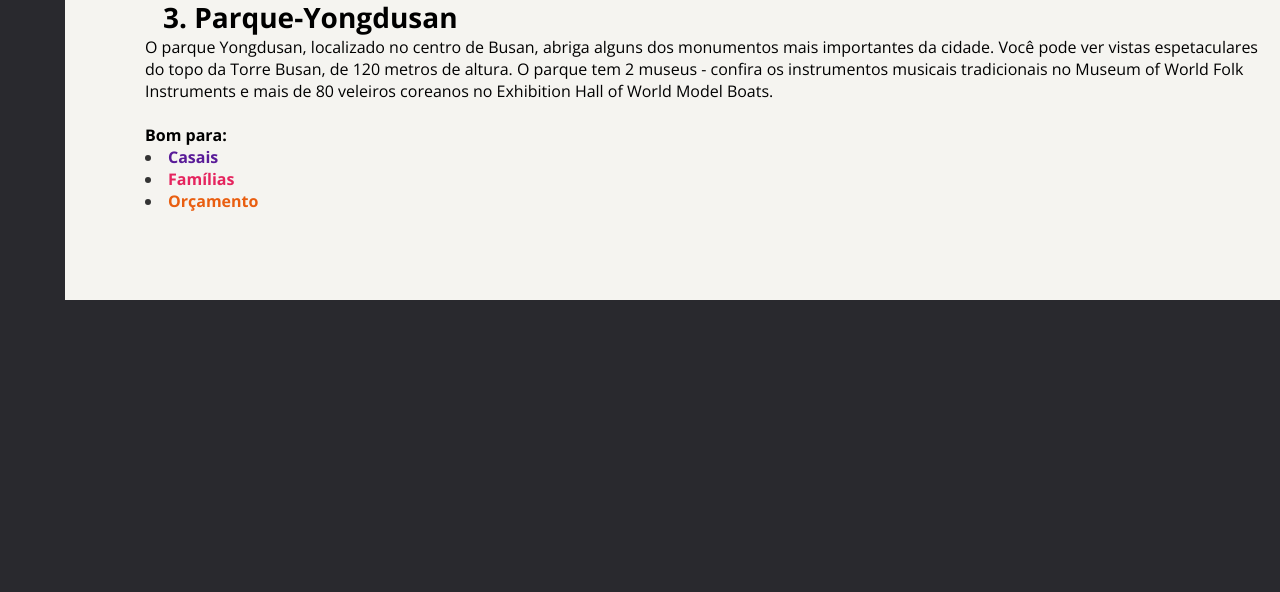
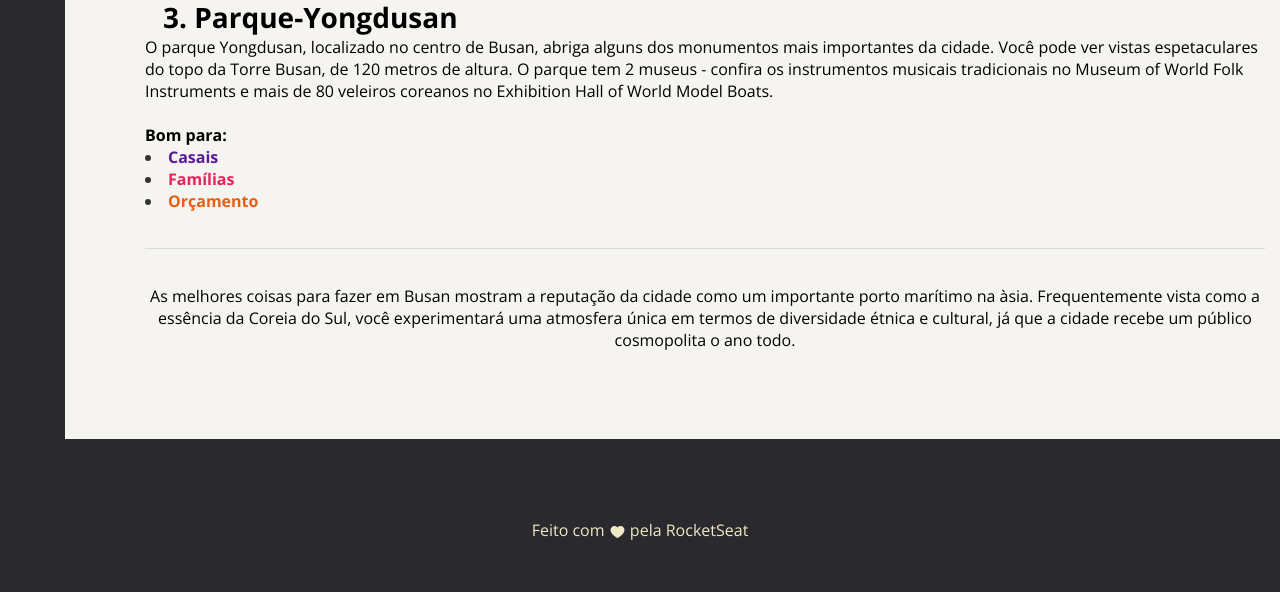
Before and after one commit to kanashirob/desafio-local-turistico, a plain HTML site: page index.html in a window 1280 px wide. Shown: the part 1897-2489 px from the top of the page. Before the commit the page ends 2342 px from the top, so only its background shows below. Drawn offline with nearby package versions, Linux system fonts and the light colour scheme.

Commit message:
inclui texto final e footer

```diff
--- a/index.html
+++ b/index.html
@@ -49,7 +49,9 @@
             </p>
             <img src="assets/Templo-Beomeo-Sa.jpg" alt="imagem do Templo Beomeo-sa" id="content-picture">
             <h3>2. Templo Beomeo-sa</h3>
-                <p class="paragraphs">O templo Beomeo-sa é um dos maiores santuários da Coreia do Sul. Ele está localizado no alto da borda leste da montanha Geumjeongsa e fica distante da agitação da cidade. O Daeungjeon Hall do templo é um exemplo bem preservado da arquitetura da Dinastia Joseon.<br><br>
+            <p class="paragraphs">O templo Beomeo-sa é um dos maiores santuários da Coreia do Sul. Ele está localizado
+                no alto da borda leste da montanha Geumjeongsa e fica distante da agitação da cidade. O Daeungjeon Hall
+                do templo é um exemplo bem preservado da arquitetura da Dinastia Joseon.<br><br>
                 <strong>Bom para:</strong>
             <ul>
                 <li class="li-blue">História</li>
@@ -57,7 +59,10 @@
             </p>
             <img src="assets/Parque-Yongdusan.jpg" alt="imagem do Parque-Yongdusan" id="content-picture">
             <h3>3. Parque-Yongdusan</h3>
-                <p class="paragraphs">O parque Yongdusan, localizado no centro de Busan, abriga alguns dos monumentos mais importantes da cidade. Você pode ver vistas espetaculares do topo da Torre Busan, de 120 metros de altura. O parque tem 2 museus - confira os instrumentos musicais tradicionais no Museum of World Folk Instruments e mais de 80 veleiros coreanos no Exhibition Hall of World Model Boats.<br><br>
+            <p class="paragraphs">O parque Yongdusan, localizado no centro de Busan, abriga alguns dos monumentos mais
+                importantes da cidade. Você pode ver vistas espetaculares do topo da Torre Busan, de 120 metros de
+                altura. O parque tem 2 museus - confira os instrumentos musicais tradicionais no Museum of World Folk
+                Instruments e mais de 80 veleiros coreanos no Exhibition Hall of World Model Boats.<br><br>
                 <strong>Bom para:</strong>
             <ul>
                 <li class="li-purple">Casais</li>
@@ -66,7 +71,12 @@
             </ul>
             </p>
         </div>
+        <div class="divider"></div>
+        <p id="closing-text">As melhores coisas para fazer em Busan mostram a reputação da cidade como um importante porto marítimo na àsia. Frequentemente vista como a essência da Coreia do Sul, você experimentará uma atmosfera única em termos de diversidade étnica e cultural, já que a cidade recebe um público cosmopolita o ano todo.</p>
     </div>
+    <footer>
+        Feito com <img src="assets/heart.svg" alt="icone de coracao"> pela RocketSeat
+    </footer>
 </body>
 
 </html>
--- a/style.css
+++ b/style.css
@@ -106,3 +106,17 @@ ul li::marker{
 li{
     font-weight: bold;
 }
+footer img{
+    vertical-align: middle;
+}
+footer {
+    color: #F0E8C2;
+    text-align: center;
+    padding-bottom: 48px;
+}
+
+#closing-text{
+    margin-top: 4px;
+    text-align: center;
+    font-size: 16px;
+}
```
Also changed, not shown: assets/heart.svg (added). Lines whose indentation alone changed are shown as unchanged.
